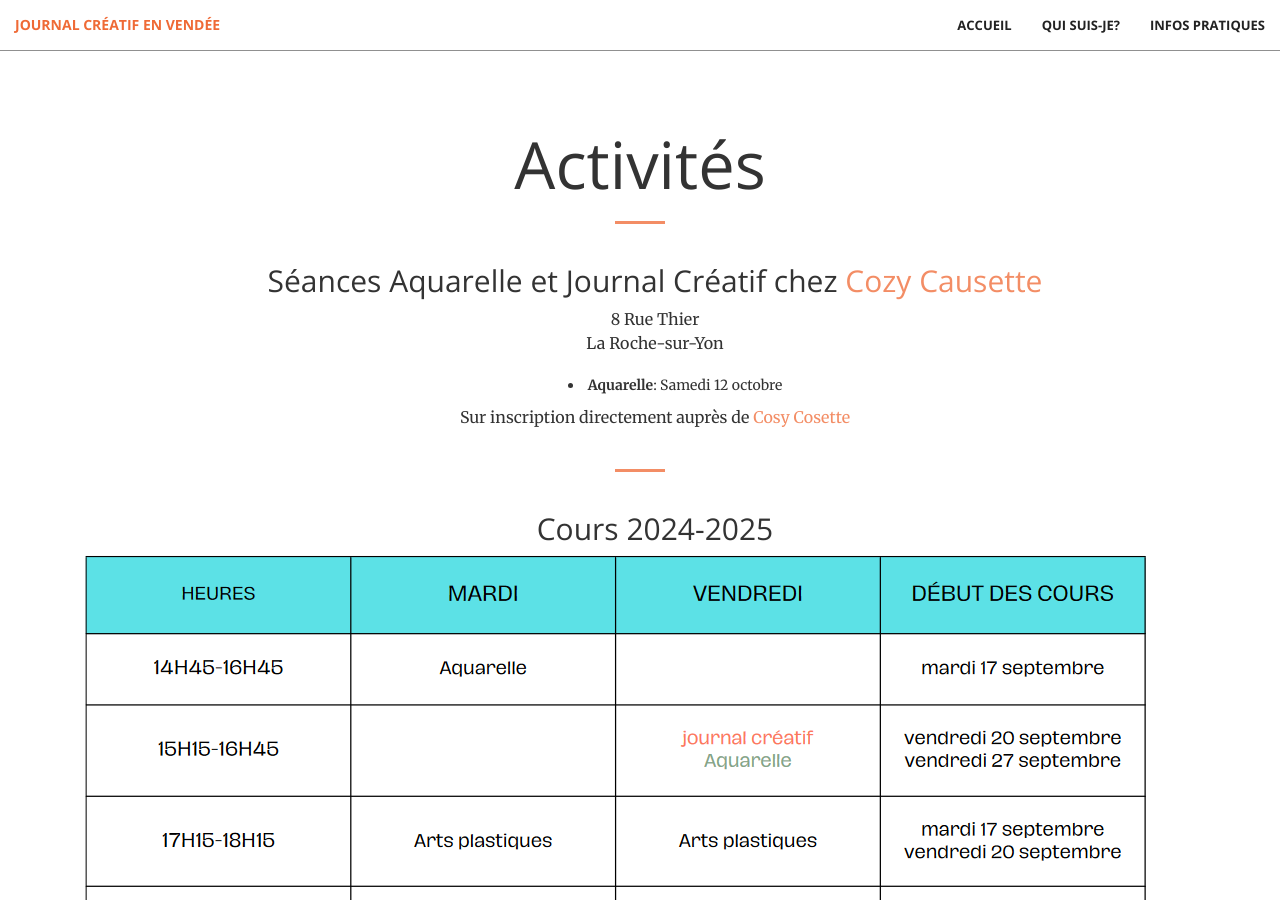
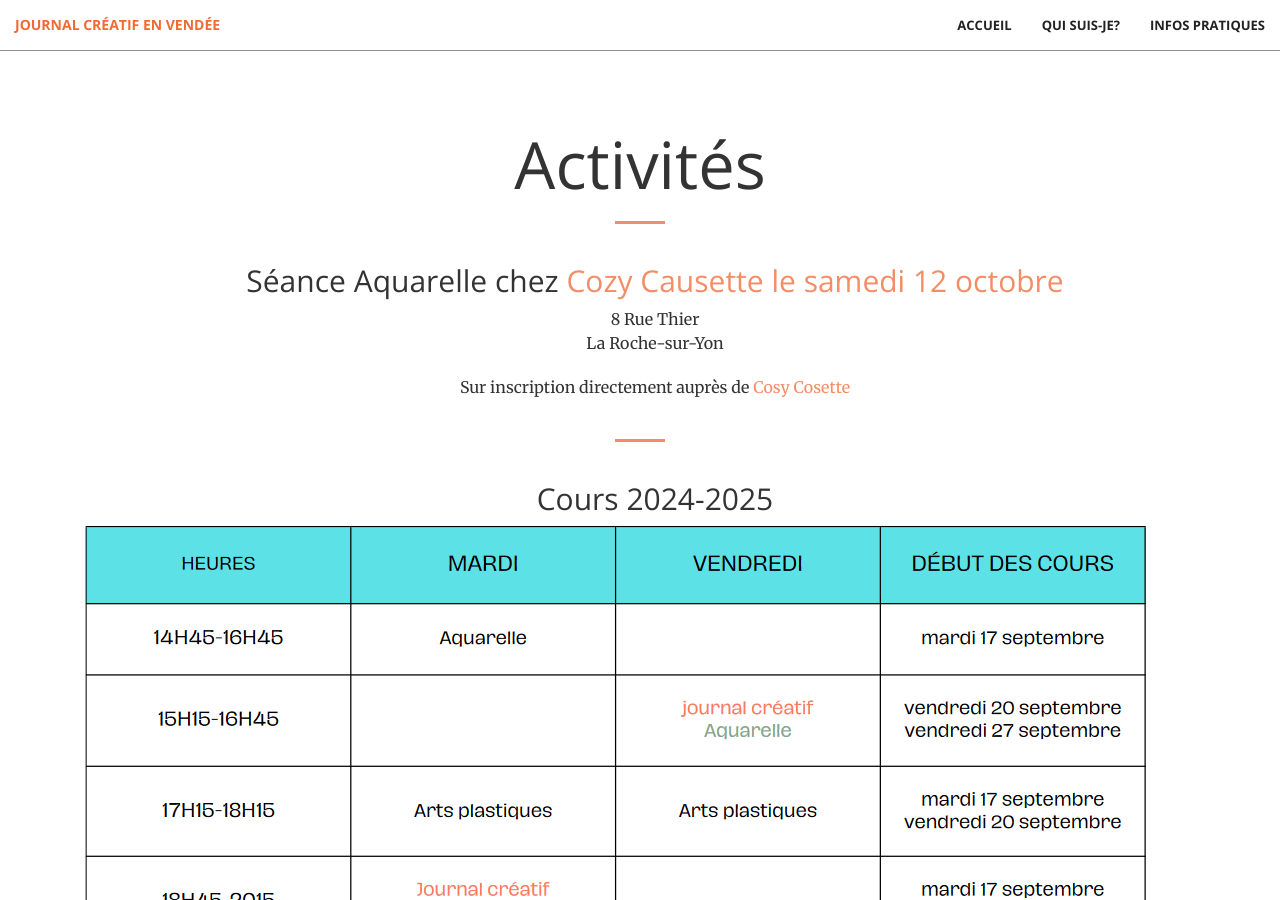
Before and after one commit to sildar/laura, a Jekyll site: the page built from informations.html, in a window 1280 px wide and 900 px high, scrolled down 891 px. Built offline with Jekyll 4.4.1, drawn with Linux system fonts in a browser that asks for light colours.

Commit message:
Better looking infos

```diff
--- a/_includes/infos.html
+++ b/_includes/infos.html
@@ -5,16 +5,18 @@
     <hr />
     <div class="container text-center">
       <h2>
-        Séances Aquarelle et Journal Créatif chez
-        <a href="https://www.instagram.com/cosycausette/">Cozy Causette</a>
+        Séance Aquarelle chez
+        <a href="https://www.instagram.com/cosycausette/"
+          >Cozy Causette le samedi 12 octobre</a
+        >
       </h2>
       <p>
         8 Rue Thier <br />
         La Roche-sur-Yon
       </p>
-      <ul>
+      <!--       <ul>
         <li><strong>Aquarelle</strong>: Samedi 12 octobre</li>
-      </ul>
+      </ul> -->
       <p>
         Sur inscription directement auprès de
         <a href="https://cosycausette.fr/contact/">Cosy Cosette</a>
```
